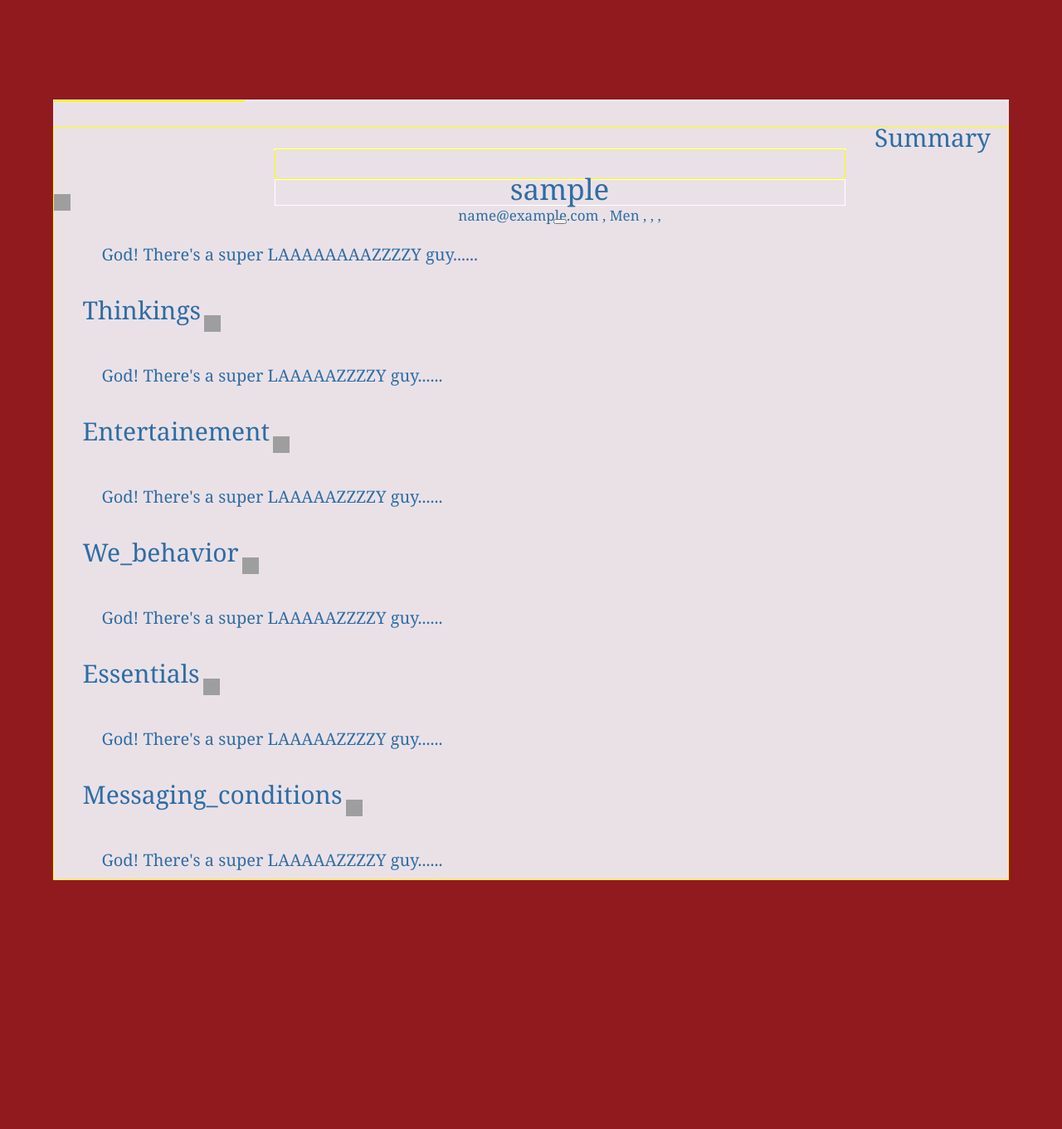
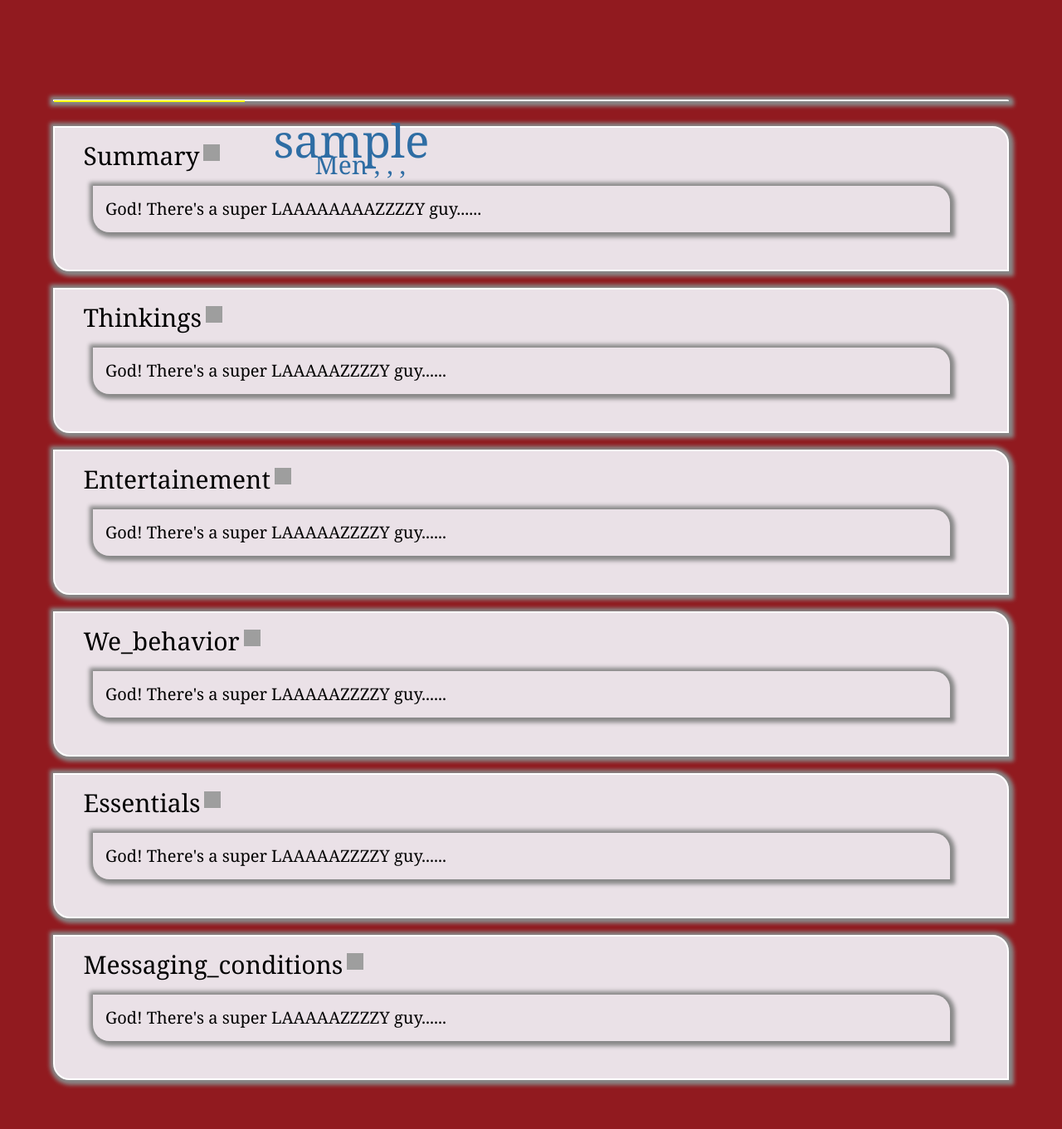
Before and after one commit to ADBFinalProject/FinalProject, a Django app: page /profile/home/ in a window 1280 px wide. Shown: the part 60-1421 px from the top of the page at 83% size. Run offline with Django 3.2, Linux system fonts and the light colour scheme; the visitor is signed in with stand-in values (Sample User, id 1); parts of the project's set-up code (start-up, migrations or seed data) failed here and were passed over; some libraries are stand-ins or nearby versions; grey boxes are pictures that could not be loaded.

Commit message:
some changes on css of home.html and follow part

```diff
--- a/application/dating_app/website/static/style/css/home.css
+++ b/application/dating_app/website/static/style/css/home.css
@@ -7,12 +7,14 @@ div #home{
     width: 90%;
     height: auto;
     position: absolute;
-    background-color: #eae1e7;
 }
 
 #pictureAndName{
     width: 100%;
     border: 1px solid #ffffff;
+    background-color:#eae1e7 ;
+    border-top-right-radius: 20px;
+    box-shadow: 1px 1px 5px 5px #888888;
 }
 
 #profilePicture{
@@ -24,14 +26,12 @@ div #home{
 
 #userBasicInfo{
     color: #2e6da4;
-    text-align: center;
-    margin-top: 5%;
     margin-left:3%;
     width: 60%;
-    height: 50%;
-    border: 1px solid #ffffff;
+    height: 100%;
     float: left;
     font-family: Georgia;
+
 }
 
 #userPicture{
@@ -42,80 +42,111 @@ div #home{
     padding-top: 30px;
     width:100%;
     height:50%;
-    font-size: 17px;
-    border: 1px solid #ffffff;
+    font-size: 30px;
+    padding-left: 50px;
 }
 
 #username{
-    padding-top: 5%;
+    padding-top: 35px;
     width:100%;
     height:50%;
-    font-size: 35px;
-    border: 1px solid #ffff00;
+    font-size: 55px;
 }
 
 #information{
     width: 100%;
     height: auto;
-    border: 1px solid #ffff00;
     font-family: Georgia;
-    color: #2e6da4;
-    background-color: #eae1e7;
+    color: #000000;
     margin-top: 30px;
+    font-size: 0;
 }
 
-#information span{
-    margin-top: 50px;
+#information div{
     width: 100%;
-    margin-bottom: 50px;
+    margin-top: 20px;
+    margin-bottom: 10px;
+
 }
 
-#information span div{
-    /*border: 1px solid #ffffff;*/
+.details{
+    background-color: #eae1e7;
+    padding-bottom: 35px;
+    border: 2px solid #ffffff;
+    border-bottom-left-radius: 20px;
+    border-top-right-radius: 20px;
+    box-shadow: 1px 1px 5px 5px #888888;
 }
 
-#information span div .tit{
-    margin-top: 5px;
+.details:hover {
+    box-shadow: 0 8px 30px 0 rgba(0,0,0,0.2);
+}
+
+.ttt{
+    width: 100%;
+    height: 30px;
+}
+
+#information div div .tit{
     font-size: 30px;
     margin-left: 3%;
 }
 
-#information span div .ui-icon.ui-icon-pencil{
+#information div div .ui-icon.ui-icon-pencil{
     clear: both;
     width: 20px;
     height: 20px;
     margin-bottom: 30px;
+    margin-left: 5px;
 }
 
-#information span div p{
+#information div div p{
     width: 90%;
     font-size: 20px;
-    margin-top: 10px;
-    margin-left: 5%;
+    margin-top: 5px;
+    margin-left: 4%;
     margin-bottom: 10px;
     margin-right: 5%;
+    border-bottom-left-radius: 20px;
+    border-top-right-radius: 20px;
+    box-shadow: 1px 1px 5px 5px #888888;
+    padding-left: 15px;
+    padding-top: 15px;
+    padding-bottom: 15px;
 }
 
-#information span div textarea{
+#information div div form textarea{
     width: 90%;
-    height: 15%;
+    height: 20%;
     font-size: 20px;
     margin-top: 7px;
     margin-left: 5%;
     margin-right: 5%;
+    color: #000000;
 }
 
+#information div div form button{
+    width: 200px;
+    float: right;
+    margin-right: 50px;
+    color: #000000;
+}
 
-
-#information span div form button{
+#information div div button{
+    color: #000000;
+    width: 200px;
     float: right;
     margin-right: 50px;
 }
 
-#information span div button{
-    float: right;
-    margin-right: 50px;
+#summary{
+    margin-top: 1%;
 }
+
+#summarytext,#thinkingstext,#entertainementtext,#we_behaviortext,#essentialstext,#messaging_conditionstext{
+    width:90%;
+}
+
 
 /*
 #information span div span{
--- a/application/dating_app/website/templates/website/home.html
+++ b/application/dating_app/website/templates/website/home.html
@@ -181,24 +181,22 @@
                 {{ user.username }}
             </div>
             <div id="userAge">
-                {{ user.email }}
                 {% if user.gender == "w" %}
-                    , Women
+                    Women
                 {% else %}
-                    , Men
+                    Men
                 {% endif %}
                 , {{ user.sexual_orientation }}
                 , {{ user.looking_for }}
                 , {{ user.age }}
             </div>
             <div>
-                <button>
             </div>
         </div>
     </div>
-    <div id="information">
-        <span id="summary">
-            <div>
+    <div id="information" >
+        <div id="summary" class="details">
+            <div class="ttt">
                 <span class="tit">Summary</span>
                 <span class="ui-icon ui-icon-pencil summary"></span>
             </div>
@@ -221,9 +219,9 @@
                 </form>
                 <button id="summarycb">cancel</button>
             </div>
-        </span>
-        <span id="thinkings">
-            <div>
+        </div>
+        <div id="thinkings" class="details">
+            <div class="ttt">
                 <span class="tit">Thinkings</span>
                 <span class="ui-icon ui-icon-pencil thinkings"></span>
             </div>
@@ -238,7 +236,7 @@
             </div>
             <div id="thinkingsedit" style="display:none">
                 <form id="edit" action="../........................../" method="post">
-                    <textarea value="1" >
+                    <textarea id="thinkings" name="thinkings" value="1" >
                     {% if user.thinkings %}
                         {{user.thinkings}
                     {% endif %}
@@ -247,9 +245,9 @@
                 </form>
                 <button id="thinkingscb">cancel</button>
             </div>
-        </span>
-        <span id="entertainement">
-            <div>
+        </div>
+        <div id="entertainement" class="details">
+            <div class="ttt">
                 <span class="tit">Entertainement</span>
                 <span class="ui-icon ui-icon-pencil entertainement"></span>
             </div>
@@ -264,7 +262,7 @@
             </div>
             <div id="entertainementedit" style="display:none">
                 <form id="edit" action="../........................../" method="post">
-                <textarea value="1" >
+                <textarea id="entertainement" name="entertainement" value="1" >
                 {% if user.entertainement %}
                     {{user.entertainement}
                 {% endif %}
@@ -273,9 +271,9 @@
                 </form>
                 <button id="entertainementcb">cancel</button>
             </div>
-        </span>
-        <span id="we_behavior">
-            <div>
+        </div>
+        <div id="we_behavior" class="details">
+            <div class="ttt">
                 <span class="tit">We_behavior</span>
                 <span class="ui-icon ui-icon-pencil we_behavior"></span>
             </div>
@@ -290,7 +288,7 @@
             </div>
             <div id="we_behavioredit" style="display:none">
                 <form id="edit" action="../........................../" method="post">
-                <textarea value="1" >
+                <textarea id="we_behavior" name="we_behavior" value="1" >
                 {% if user.we_behavior %}
                     {{user.we_behavior}
                 {% endif %}
@@ -299,9 +297,9 @@
                 </form>
                 <button id="we_behaviorcb">cancel</button>
             </div>
-        </span>
-        <span id="essentials">
-            <div>
+        </div>
+        <div id="essentials" class="details">
+            <div class="ttt">
                 <span class="tit">Essentials</span>
                 <span class="ui-icon ui-icon-pencil essentials"></span>
             </div>
@@ -316,7 +314,7 @@
             </div>
             <div id="essentialsedit" style="display:none">
                 <form id="edit" action="../........................../" method="post">
-                <textarea value="1" >
+                <textarea id="essentials" name="essentials" value="1" >
                 {% if user.essentials %}
                     {{user.essentials}
                 {% endif %}
@@ -325,9 +323,9 @@
                 </form>
                 <button id="essentialscb">cancel</button>
             </div>
-        </span>
-        <span id="messaging_conditions">
-            <div>
+        </div>
+        <div id="messaging_conditions" class="details">
+            <div class="ttt">
                 <span class="tit">Messaging_conditions</span>
                 <span class="ui-icon ui-icon-pencil messaging_conditions"></span>
             </div>
@@ -342,7 +340,7 @@
             </div>
             <div id="messaging_conditionsedit" style="display:none">
                 <form id="edit" action="../........................../" method="post">
-                    <textarea value="1" >
+                    <textarea id="messaging_conditions" name="messaging_conditions" value="1" >
                     {% if user.messaging_conditions %}
                         {{user.messaging_conditions}
                     {% endif %}
@@ -351,7 +349,7 @@
                 </form>
                 <button id="messaging_conditionscb">cancel</button>
             </div>
-        </span>
+        </div>
     </div>
 </div>
 
--- a/application/dating_app/website/templates/website/search.html
+++ b/application/dating_app/website/templates/website/search.html
@@ -64,10 +64,9 @@
 
         $(".btn.btn-primary.follow").on('click',function () {
             var s = $(this).parent(".container").children(".name").children(".gfdb").html();
-            alert(s);
             $.ajax({
                 type:'POST',
-                url:'../followtest/',
+                url:'../follow/',
                 data:{'name':s},
                 dataType: 'script',
                 success:function(e){
@@ -80,10 +79,9 @@
 
          $(".btn.btn-primary.unfollow").on('click',function () {
             var s = $(this).parent(".container").children(".name").children(".gfdb").html();
-            alert(s);
             $.ajax({
                 type:'POST',
-                url:'../followtest/',
+                url:'../unfollow/',
                 data:{'name':s},
                 dataType: 'script',
                 success:function(e){
```
